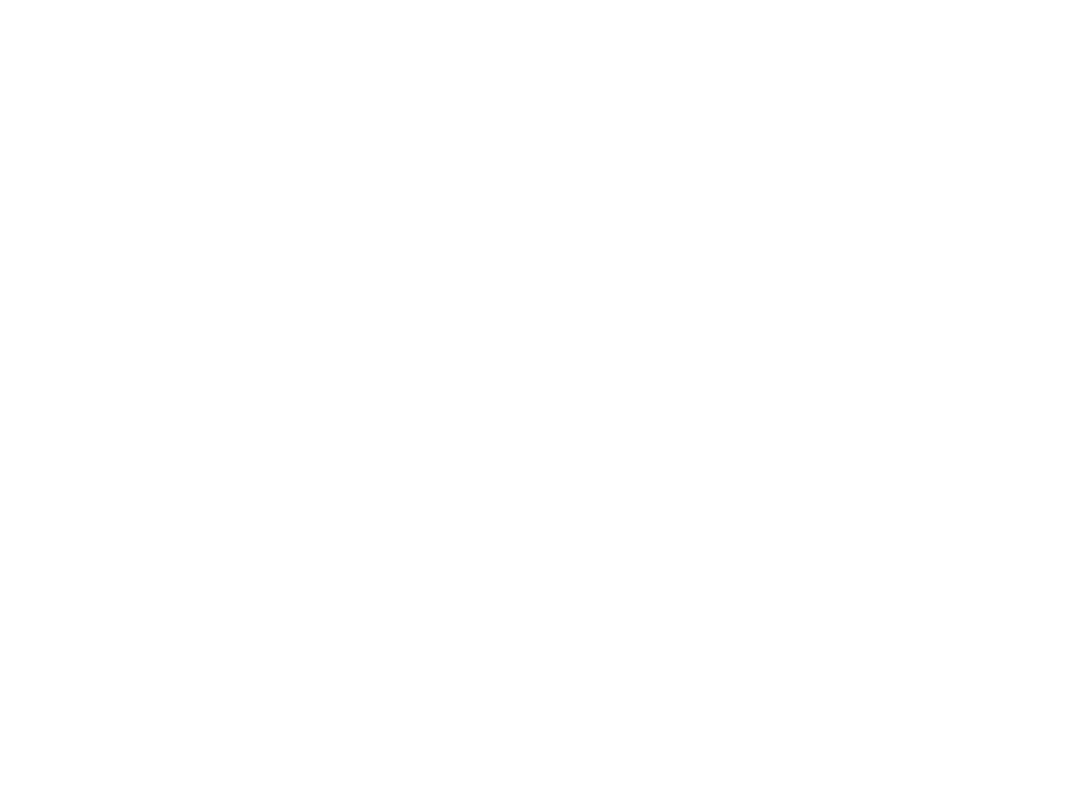
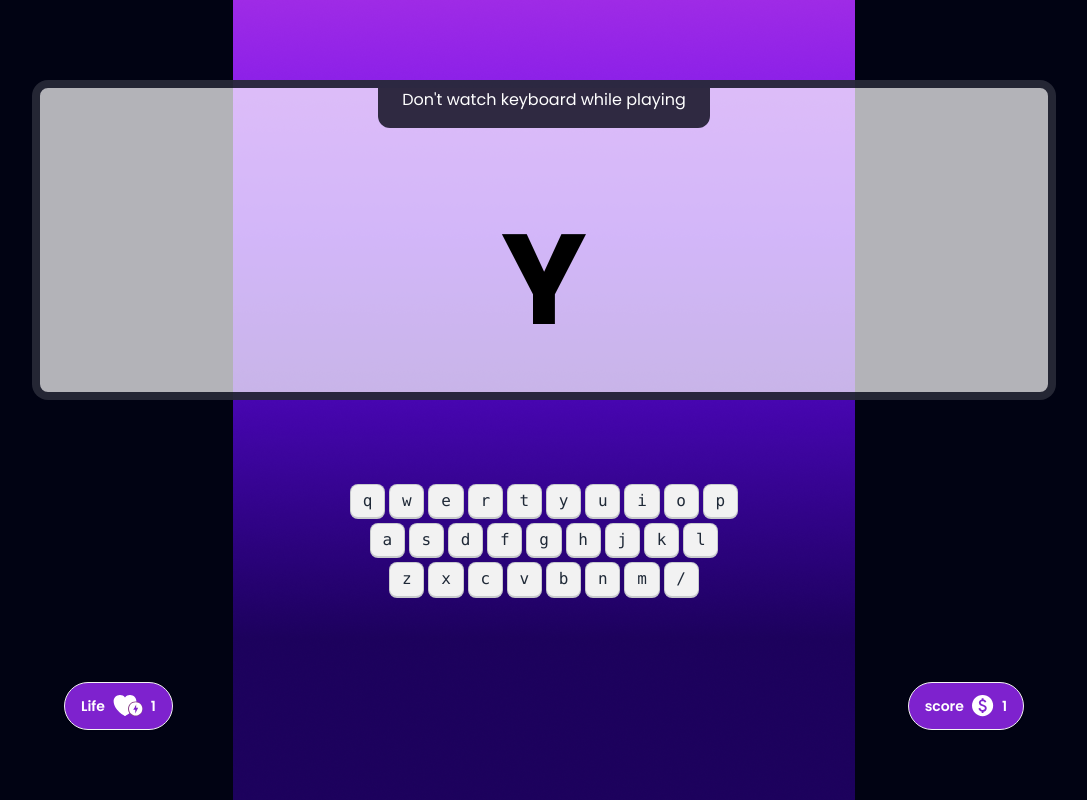
Before and after one commit to Satabdi-Rani/alphaClash, a plain HTML site: page index.html in a window 1280 px wide. Shown: the whole page, without its empty margins (96-1183 px from the left). Drawn offline with nearby package versions, Linux system fonts and the light colour scheme.

Commit message:
Keyboard part added

```diff
--- a/index.html
+++ b/index.html
@@ -11,11 +11,83 @@
     <!-- Custom css -->
     <link rel="stylesheet" href="styles/style.css">
 </head>
-<body>
-    <section class="home">
-
-    </section>
-    <section class="play-ground"></section>
-    <section class="score"></section>
+<body class="font-poppins">
+    <main class="min-h-screen bg-[#010313] bg-[url(images/background.png)] bg-no-repeat bg-center">
+        <!-- Home screen -->
+        <section class="home min-h-screen text-white flex flex-col border justify-center items-center hidden">
+           <div class="flex flex-col items-center gap-10">
+            <h1 class="text-8xl font-anton uppercase ">Alpha Clash Pro</h1>
+            <p>Unleash your Keyboard kungfu: Press 'Enter' to play</p>
+            <button class="btn bg-white">Play Now</button>
+           </div>
+        </section>
+        <!-- Playground start-->
+        <section class="play-ground">
+            <!-- playground container -->
+            <div class="flex flex-col items-center gap-20 pt-20">
+                <!-- screen -->
+                <div class="artboard artboard-horizontal phone-6 border-8 rounded-2xl border-[#010313CC] bg-[#FFFFFFB3] ">
+                <div class="flex justify-center">
+                    <p class="bg-[#2F2941] px-6 pb-4 rounded-b-xl text-white">Don't watch keyboard while playing</p>
+                </div>
+                <div class="flex justify-center items-center h-full">
+                    <p class="text-black text-9xl font-bold">Y</p>
+                </div>
+            </div>
+                <!-- keyboard start-->
+                <div>
+                    <div class="flex justify-center gap-1 my-1 w-full">
+                        <kbd class="kbd">q</kbd>
+                        <kbd class="kbd">w</kbd>
+                        <kbd class="kbd">e</kbd>
+                        <kbd class="kbd">r</kbd>
+                        <kbd class="kbd">t</kbd>
+                        <kbd class="kbd">y</kbd>
+                        <kbd class="kbd">u</kbd>
+                        <kbd class="kbd">i</kbd>
+                        <kbd class="kbd">o</kbd>
+                        <kbd class="kbd">p</kbd>
+                      </div>
+                      <div class="flex justify-center gap-1 my-1 w-full">
+                        <kbd class="kbd">a</kbd>
+                        <kbd class="kbd">s</kbd>
+                        <kbd class="kbd">d</kbd>
+                        <kbd class="kbd">f</kbd>
+                        <kbd class="kbd">g</kbd>
+                        <kbd class="kbd">h</kbd>
+                        <kbd class="kbd">j</kbd>
+                        <kbd class="kbd">k</kbd>
+                        <kbd class="kbd">l</kbd>
+                      </div>
+                      <div class="flex justify-center gap-1 my-1 w-full">
+                        <kbd class="kbd">z</kbd>
+                        <kbd class="kbd">x</kbd>
+                        <kbd class="kbd">c</kbd>
+                        <kbd class="kbd">v</kbd>
+                        <kbd class="kbd">b</kbd>
+                        <kbd class="kbd">n</kbd>
+                        <kbd class="kbd">m</kbd>
+                        <kbd class="kbd">/</kbd>
+                      </div>
+                </div>
+                <!-- keyboard end-->
+                <!-- Life score -->
+                <div class="flex justify-between w-3/4">
+                    <button class="btn rounded-full bg-purple-700 text-white px-4">
+                        Life
+                       <img src="images/heart.svg" alt="">
+                        <span>1</span>
+                    </button>
+                    <button class="btn rounded-full bg-purple-700 text-white px-4">
+                        score
+                        <img src="images/dollar.svg" alt="">
+                        <span>1</span>
+                    </button>
+                </div>
+            </div>
+        </section>
+        <!-- playground end -->
+        <section class="score"></section>
+    </main>
 </body>
 </html>
--- a/styles/style.css
+++ b/styles/style.css
@@ -1,6 +1,10 @@
-@import url('https://fonts.googleapis.com/css2?family=Exo+2:wght@400;600;700&family=Poppins:ital,wght@0,100;0,200;0,300;0,400;0,500;0,600;0,700;0,800;0,900;1,100;1,200;1,300;1,400;1,500;1,600;1,700;1,800;1,900&display=swap');
+@import url('https://fonts.googleapis.com/css2?family=Anton&family=Exo+2:wght@400;600;700&family=Poppins:ital,wght@0,100;0,200;0,300;0,400;0,500;0,600;0,700;0,800;0,900;1,100;1,200;1,300;1,400;1,500;1,600;1,700;1,800;1,900&display=swap');
 
 
 .font-poppins{
    font-family: 'poppins', sans-serif;
 }
+
+.font-anton{
+    font-family: 'Anton', sans-serif;
+ }
```
Also changed, not shown: images/dollar.svg (added), images/heart.svg (added).
